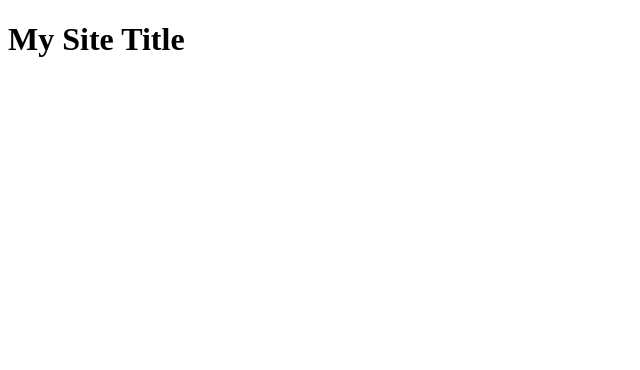
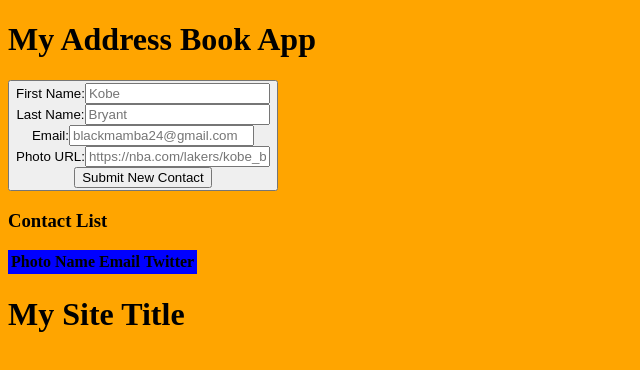
Before and after one commit to jamesrico/AddressBook, a website: page public/index.html in a window 1280 px wide. Shown: the whole page, without its empty margins (0-640 px from the left). Drawn offline with nearby package versions, Linux system fonts and the light colour scheme.

Commit message:
created main elements in html

```diff
--- /dev/null
+++ b/css/main.css
@@ -0,0 +1,17 @@
+
+
+
+body {
+  background-color: orange;
+}
+
+table {
+  background-color: blue;
+}
+
+
+//////////jquery
+
+$('.newcontactbutton').click(function() {
+  $('.newcontactform').show();
+  });
--- a/public/index.html
+++ b/public/index.html
@@ -5,14 +5,39 @@
     <meta http-equiv="X-UA-Compatible" content="IE=edge">
     <meta name="viewport" content="width=device-width, initial-scale=1">
     <title>My Title</title>
-    <link rel="stylesheet" href="css/main.css">
+    <link rel="stylesheet" href="../css/main.css">
   </head>
   <body>
+        <h1>My Address Book App</h1>
+        <div>
+          <button class="newcontactbutton" value="New Contact">
+          <form action="#" method="POST" class="newcontactform">
+            First Name:<input type="text" name="firstname" placeholder="Kobe">
+            <br>
+            Last Name:<input type="text" name="lastname" placeholder="Bryant">
+            <br>
+            Email:<input type="email" placeholder="blackmamba24@gmail.com">
+            <br>
+            Photo URL:<input type="url" placeholder="https://nba.com/lakers/kobe_bryant">
+            <br>
+            <input type="submit" class="submitnewcontact" value="Submit New Contact">
+          </form>
+
+        </div>
+          <table>
+          <h3>Contact List</h5>
+          <tr><th>Photo</th><th>Name</th><th>Email</th><th>Twitter</th></tr>
+          <tbody class=contactlist></tbody>
+        </table>
+      </div>
+    </div>
 
     <div class="container">
       <h1>My Site Title</h1>
     </div>
+
     <script src="../bower_components/jquery/dist/jquery.min.js"></script>
+    <script src="../public/js/main.js"></script>
     <script src="js/main.js"></script>
   </body>
 </html>
```
Also changed, not shown: test/index.html (added, +44 -0 lines), test/spec/main.test.js (+1 -0 lines), public/js/main.js (line endings or trailing spaces).
